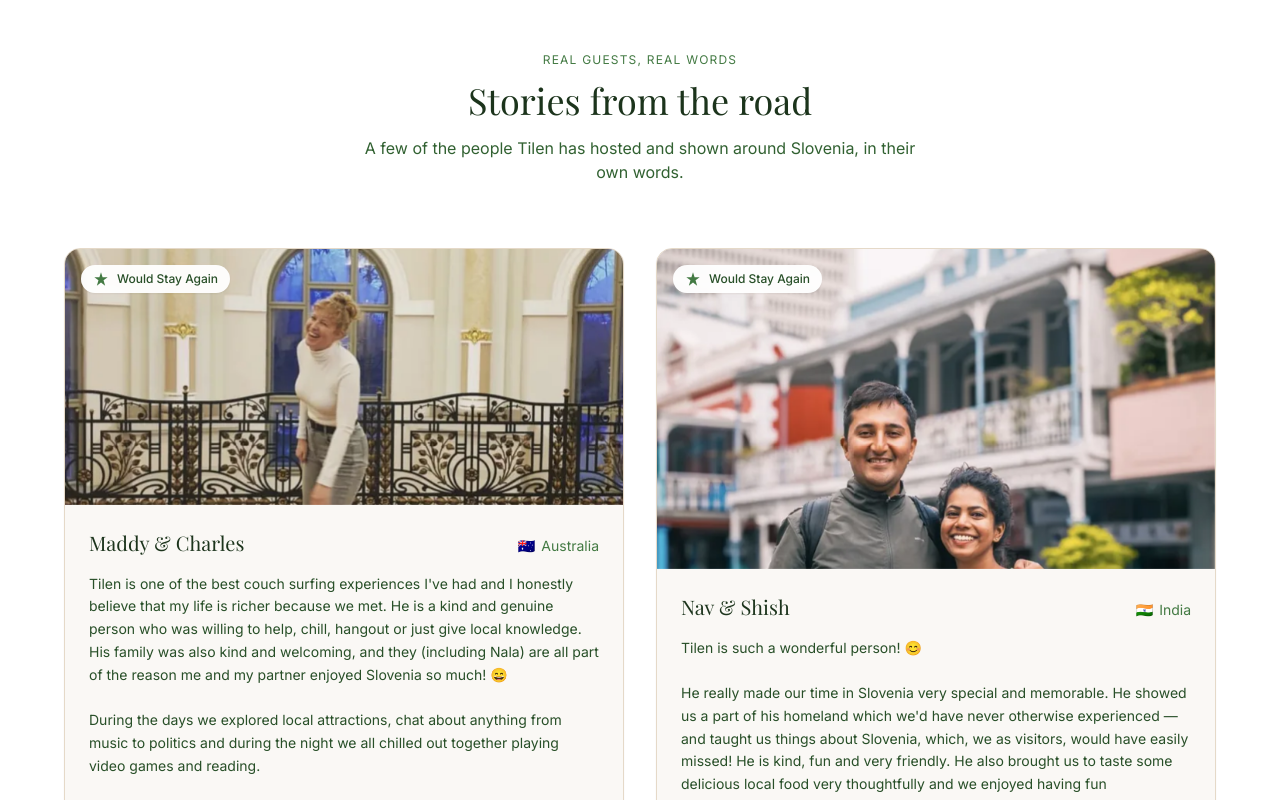
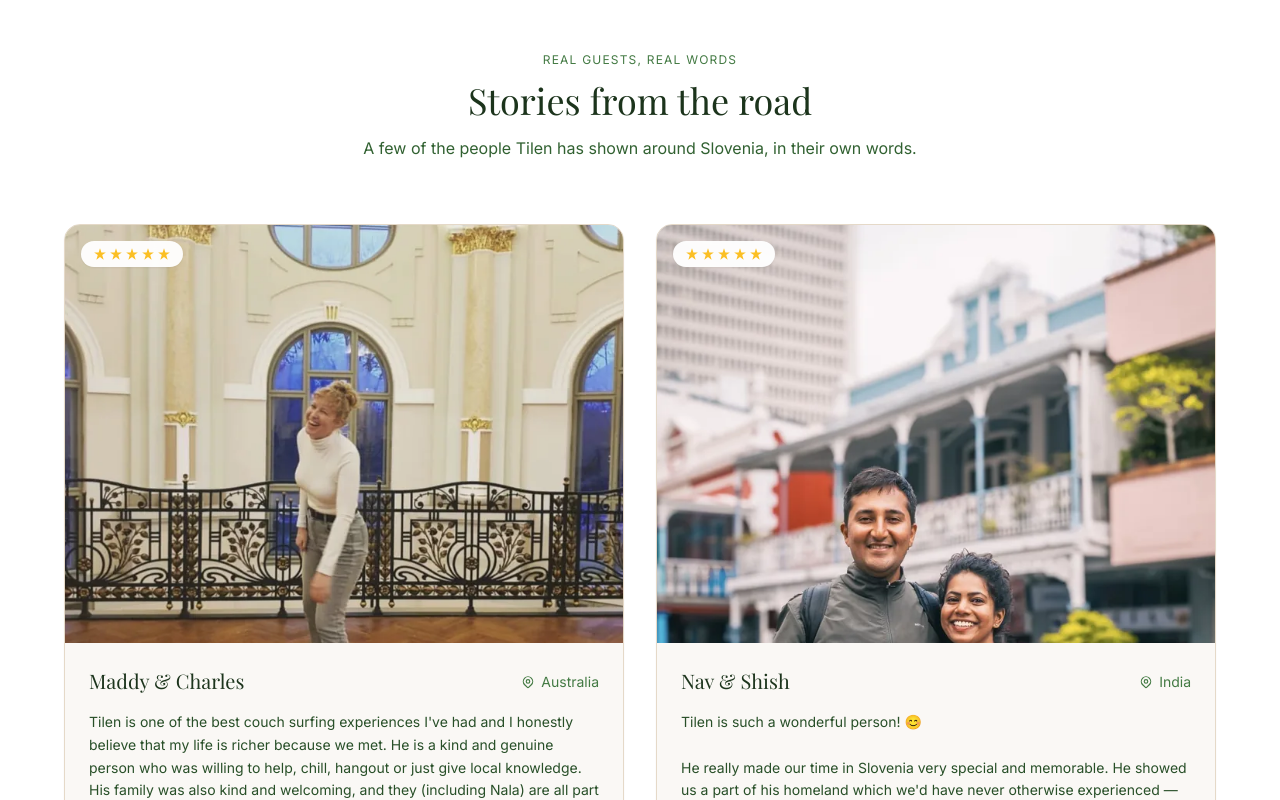
Before and after one commit to KajaCandy/TilenToursSLO, a Next.js app: page /en in a window 1280 px wide. Shown: the part 3780-4580 px from the top of the page. Built offline with nearby package versions, Linux system fonts and the light colour scheme; a web font is replaced by a local one.

Commit message:
Reviews: uniform image sizes, 5-star rating, drop Couchsurfing reference

```diff
--- a/messages/de.json
+++ b/messages/de.json
@@ -196,8 +196,6 @@
   "reviews": {
     "eyebrow": "Echte Gäste, echte Worte",
     "title": "Geschichten von unterwegs",
-    "subtitle": "Ein paar Menschen, die Tilen beherbergt und durch Slowenien geführt hat — in ihren eigenen Worten.",
-    "badge": "Würde wiederkommen",
-    "source": "Alle Bewertungen wurden ursprünglich auf Couchsurfing veröffentlicht."
+    "subtitle": "Ein paar Menschen, die Tilen durch Slowenien geführt hat — in ihren eigenen Worten."
   }
 }
--- a/messages/en.json
+++ b/messages/en.json
@@ -196,8 +196,6 @@
   "reviews": {
     "eyebrow": "Real guests, real words",
     "title": "Stories from the road",
-    "subtitle": "A few of the people Tilen has hosted and shown around Slovenia, in their own words.",
-    "badge": "Would Stay Again",
-    "source": "All reviews originally posted on Couchsurfing."
+    "subtitle": "A few of the people Tilen has shown around Slovenia, in their own words."
   }
 }
--- a/messages/it.json
+++ b/messages/it.json
@@ -196,8 +196,6 @@
   "reviews": {
     "eyebrow": "Ospiti veri, parole vere",
     "title": "Storie dalla strada",
-    "subtitle": "Alcune persone che Tilen ha ospitato e accompagnato in giro per la Slovenia, nelle loro parole.",
-    "badge": "Tornerei di nuovo",
-    "source": "Tutte le recensioni sono state originariamente pubblicate su Couchsurfing."
+    "subtitle": "Alcune persone che Tilen ha accompagnato in giro per la Slovenia, nelle loro parole."
   }
 }
--- a/messages/sl.json
+++ b/messages/sl.json
@@ -196,8 +196,6 @@
   "reviews": {
     "eyebrow": "Pravi gostje, pravi občutki",
     "title": "Zgodbe s poti",
-    "subtitle": "Nekaj ljudi, ki jih je Tilen gostil in popeljal po Sloveniji — povedano z njihovimi besedami.",
-    "badge": "Bi spet ostal",
-    "source": "Vsi komentarji so bili prvotno objavljeni na Couchsurfingu."
+    "subtitle": "Nekaj ljudi, ki jih je Tilen popeljal po Sloveniji — povedano z njihovimi besedami."
   }
 }
--- a/src/components/Reviews.tsx
+++ b/src/components/Reviews.tsx
@@ -6,9 +6,9 @@ interface Review {
   slug: string;
   name: string;
   country: string;
-  flag: string;
   text: string;
-  aspect: "tall" | "wide" | "square";
+  // tunes the framing of the cropped photo (object-position)
+  focus: string;
 }
 
 const REVIEWS: Review[] = [
@@ -16,32 +16,28 @@ const REVIEWS: Review[] = [
     slug: "maddy-charles",
     name: "Maddy & Charles",
     country: "Australia",
-    flag: "🇦🇺",
-    aspect: "square",
+    focus: "center 30%",
     text: "Tilen is one of the best couch surfing experiences I've had and I honestly believe that my life is richer because we met. He is a kind and genuine person who was willing to help, chill, hangout or just give local knowledge. His family was also kind and welcoming, and they (including Nala) are all part of the reason me and my partner enjoyed Slovenia so much! 😄\n\nDuring the days we explored local attractions, chat about anything from music to politics and during the night we all chilled out together playing video games and reading.",
   },
   {
     slug: "nav-shish",
     name: "Nav & Shish",
     country: "India",
-    flag: "🇮🇳",
-    aspect: "tall",
+    focus: "center 35%",
     text: "Tilen is such a wonderful person! 😊\n\nHe really made our time in Slovenia very special and memorable. He showed us a part of his homeland which we'd have never otherwise experienced — and taught us things about Slovenia, which, we as visitors, would have easily missed! He is kind, fun and very friendly. He also brought us to taste some delicious local food very thoughtfully and we enjoyed having fun conversations on so many topics. And he's intelligent — aware of so many things and very open to the world!\n\nWe're super grateful for spending some good time with you Tilen! Glad to have made friends with you. And we look forward to seeing you in another part of the world, soon! 😄",
   },
   {
     slug: "saby",
     name: "Saby",
     country: "Peru",
-    flag: "🇵🇪",
-    aspect: "wide",
+    focus: "70% center",
     text: "Tilen is so kind and generous! He hosted me in his charming town! He picked me up at the bus station and treated me to dinner. He's so friendly; you can feel his positive energy from the very first moment! ✨\n\nHe took me on a trip to Bled, a very touristy and truly wonderful town, surrounded by mountains and a lake. He invited me to Bled Castle, and it was an amazing experience! 😺 Tilen gave me a portable charger, which was exactly what I needed, it was such a sweet gesture! 🙏\n\nHe has a great passion for travel and knows so many incredible places! He gave me invaluable information for my trip. The best host in the galaxy! 🍀",
   },
   {
     slug: "zoe",
     name: "Zoé",
     country: "France",
-    flag: "🇫🇷",
-    aspect: "square",
+    focus: "center 30%",
     text: "Très belle expérience ! J'ai été très bien reçu, c'est quelqu'un de passionné et jovial !\n\nJe souhaite que nos chemins se recroisent ☀️",
   },
 ];
@@ -64,28 +60,31 @@ export default function Reviews() {
               key={r.slug}
               className="bg-beige-50 rounded-2xl overflow-hidden border border-beige-200 shadow-sm hover:shadow-md transition-shadow flex flex-col"
             >
-              <div className="relative">
+              <div className="relative aspect-[4/3] overflow-hidden">
                 <img
                   src={`/media/reviews/${r.slug}.webp`}
                   alt={`${r.name} from ${r.country}`}
-                  className={`w-full object-cover ${
-                    r.aspect === "tall" ? "h-80" : r.aspect === "wide" ? "h-56" : "h-64"
-                  }`}
+                  className="absolute inset-0 w-full h-full object-cover"
+                  style={{ objectPosition: r.focus }}
                   loading="lazy"
                 />
-                <div className="absolute top-4 left-4 inline-flex items-center gap-2 bg-white/95 backdrop-blur-sm rounded-full px-3 py-1.5 shadow-sm">
-                  <svg className="w-4 h-4 text-forest-500" fill="currentColor" viewBox="0 0 24 24">
-                    <path d="M12 2l2.39 7.36H22l-6.18 4.49L18.21 22 12 17.27 5.79 22l2.39-8.15L2 9.36h7.61z" />
-                  </svg>
-                  <span className="text-xs font-medium text-forest-700">{t("badge")}</span>
+                <div className="absolute top-4 left-4 inline-flex items-center gap-0.5 bg-white/95 backdrop-blur-sm rounded-full px-3 py-1.5 shadow-sm">
+                  {[0, 1, 2, 3, 4].map((i) => (
+                    <svg key={i} className="w-3.5 h-3.5 text-amber-400" fill="currentColor" viewBox="0 0 24 24">
+                      <path d="M12 2l2.39 7.36H22l-6.18 4.49L18.21 22 12 17.27 5.79 22l2.39-8.15L2 9.36h7.61z" />
+                    </svg>
+                  ))}
                 </div>
               </div>
 
               <div className="p-6 flex-1 flex flex-col">
-                <div className="flex items-baseline justify-between mb-4">
+                <div className="flex items-baseline justify-between mb-4 gap-2">
                   <h3 className="font-display text-xl text-forest-900">{r.name}</h3>
-                  <span className="text-sm text-forest-500">
-                    <span className="mr-1.5">{r.flag}</span>
+                  <span className="inline-flex items-center gap-1.5 text-sm text-forest-500 whitespace-nowrap">
+                    <svg className="w-3.5 h-3.5" fill="none" stroke="currentColor" strokeWidth={2} viewBox="0 0 24 24">
+                      <path strokeLinecap="round" strokeLinejoin="round" d="M17.657 16.657L13.414 20.9a2 2 0 01-2.828 0l-4.244-4.243a8 8 0 1111.314 0z" />
+                      <path strokeLinecap="round" strokeLinejoin="round" d="M15 11a3 3 0 11-6 0 3 3 0 016 0z" />
+                    </svg>
                     {r.country}
                   </span>
                 </div>
@@ -96,8 +95,6 @@ export default function Reviews() {
             </article>
           ))}
         </div>
-
-        <p className="text-center text-forest-500 text-sm mt-12">{t("source")}</p>
       </div>
     </section>
   );
```
Also changed, not shown: 1 other file (tests, documents, lock files or other folders).
